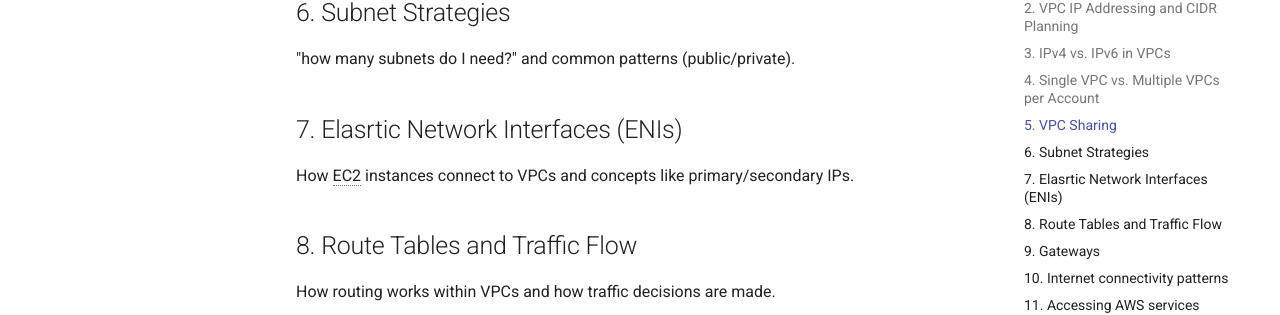
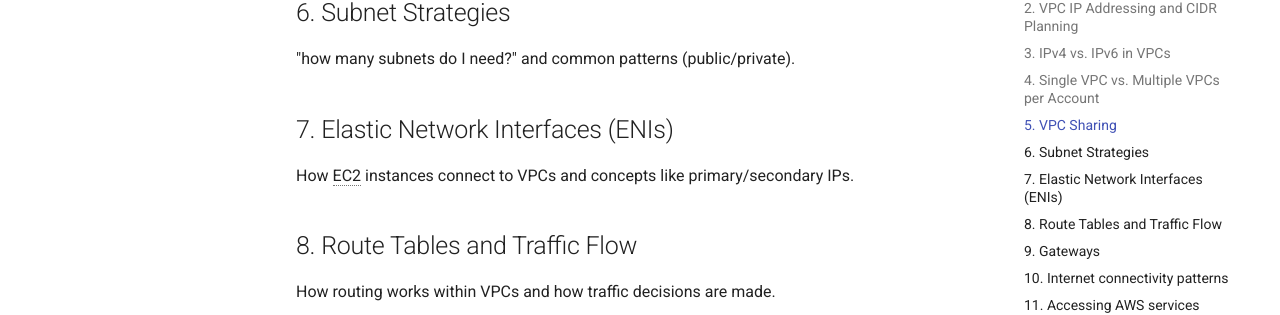
Before and after one commit to aws/aws-networking-best-practices, an MkDocs documentation site: the page built from content/basics/index.md, in a window 1280 px wide and 900 px high, scrolled down 1059 px. Shown: the part 145-460 px from the top of the window. Built offline with MkDocs 1.6.1 and Material for MkDocs 9.7.7, drawn with Linux system fonts in a browser that asks for light colours; comment, search, counter and statistics services are not loaded.

Commit message:
Update index.md
Fixed spelling error on line #56

```diff
--- a/content/basics/index.md
+++ b/content/basics/index.md
@@ -53,7 +53,7 @@ When to use it vs separate VPCs per account. "should we share or separate?
 
 "how many subnets do I need?" and common patterns (public/private).
 
-## 7. Elasrtic Network Interfaces (ENIs)
+## 7. Elastic Network Interfaces (ENIs)
 
 How EC2 instances connect to VPCs and concepts like primary/secondary IPs.
 
```
